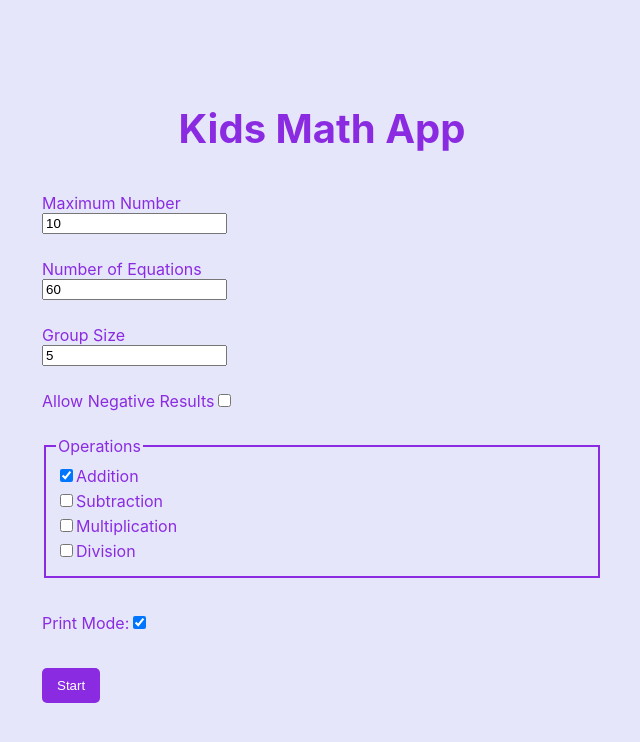
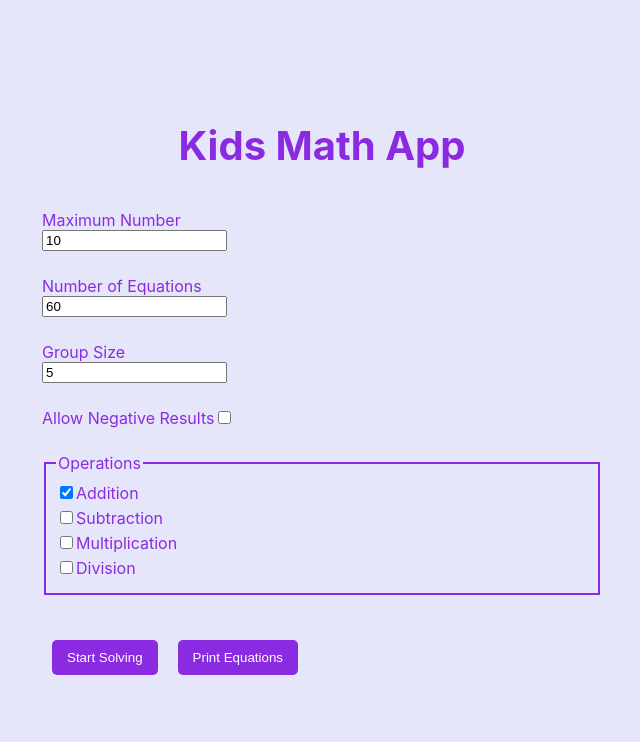
Before and after one commit to ashajjar/kids-math-app, a React (Create React App) app: page / in a window 1280 px wide. Shown: the top 742 px of the page, without its empty margins (318-958 px from the left). Built offline with nearby package versions, Linux system fonts and the light colour scheme.

Commit message:
Changed printing into a button instead of checkbox

```diff
--- a/src/App.js
+++ b/src/App.js
@@ -24,6 +24,12 @@ function App() {
         }
     };
 
+    const handlePrint = (userSettings) => {
+        setSettings(userSettings);
+        const generatedEquations = generateEquations(userSettings);
+        printEquations(generatedEquations);
+    };
+
     const handleRestart = () => {
         // Reset the application state to initial
         setStep(1);
@@ -40,7 +46,7 @@ function App() {
     const renderStep = () => {
         switch (step) {
             case 1:
-                return <StartScreen onStart={handleStart}/>;
+                return <StartScreen onStart={handleStart} onPrint={handlePrint}/>;
             case 2:
                 return <EquationDisplay
                     equations={equations}
--- a/src/components/StartScreen.js
+++ b/src/components/StartScreen.js
@@ -11,7 +11,6 @@ function StartScreen(props) {
         multiplication: false,
         division: false
     });
-    const [printMode, setPrintMode] = useState(true);
     const [groupSize, setGroupSize] = useState(5); // Default group size
     const [allowNegativeResults, setAllowNegativeResults] = useState(false);
 
@@ -35,8 +34,21 @@ function StartScreen(props) {
         setOperations({...operations, [e.target.name]: e.target.checked});
     };
 
-    const handlePrintModeChange = (e) => {
-        setPrintMode(e.target.checked);
+    const handlePrint = (e) => {
+        e.preventDefault();
+        // Check if at least one operation is selected
+        if (!operations.addition && !operations.subtraction && !operations.multiplication && !operations.division) {
+            setError('Please select at least one operation.');
+            return;
+        }
+        setError(''); // Clear any existing error
+        props.onPrint({
+            maxNumber,
+            numEquations,
+            operations,
+            groupSize,
+            allowNegativeResults,
+        });
     };
 
 
@@ -54,7 +66,6 @@ function StartScreen(props) {
             maxNumber,
             numEquations,
             operations,
-            printMode,
             groupSize,
             allowNegativeResults,
         });
@@ -113,13 +124,9 @@ function StartScreen(props) {
                         </label>
                     </fieldset>
                     <br/>
-                    <label>
-                        Print Mode:
-                        <input type="checkbox" checked={printMode} onChange={handlePrintModeChange}/>
-                    </label>
-                    <br/>
                     {error && <div style={{color: 'red'}}>{error}</div>}
-                    <button type="submit">Start</button>
+                    <button type="submit">Start Solving</button>
+                    <button type="button" onClick={handlePrint}>Print Equations</button>
                 </form>
             </div>
         </div>
--- a/src/styles/StartScreen.css
+++ b/src/styles/StartScreen.css
@@ -29,8 +29,7 @@
 
 /* Style for buttons */
 .form-container button {
-    margin-top: 10px; /* Space above the button */
-    /* Additional button styling can go here */
+    margin: 10px;
 }
 
 .form-container label {
```
